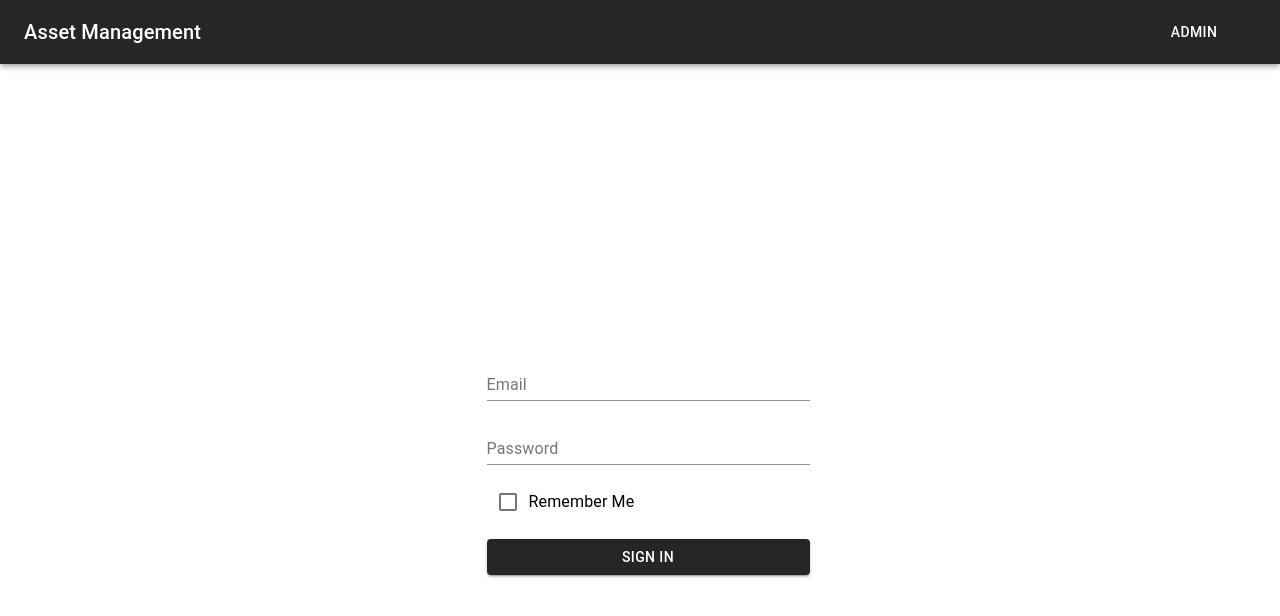
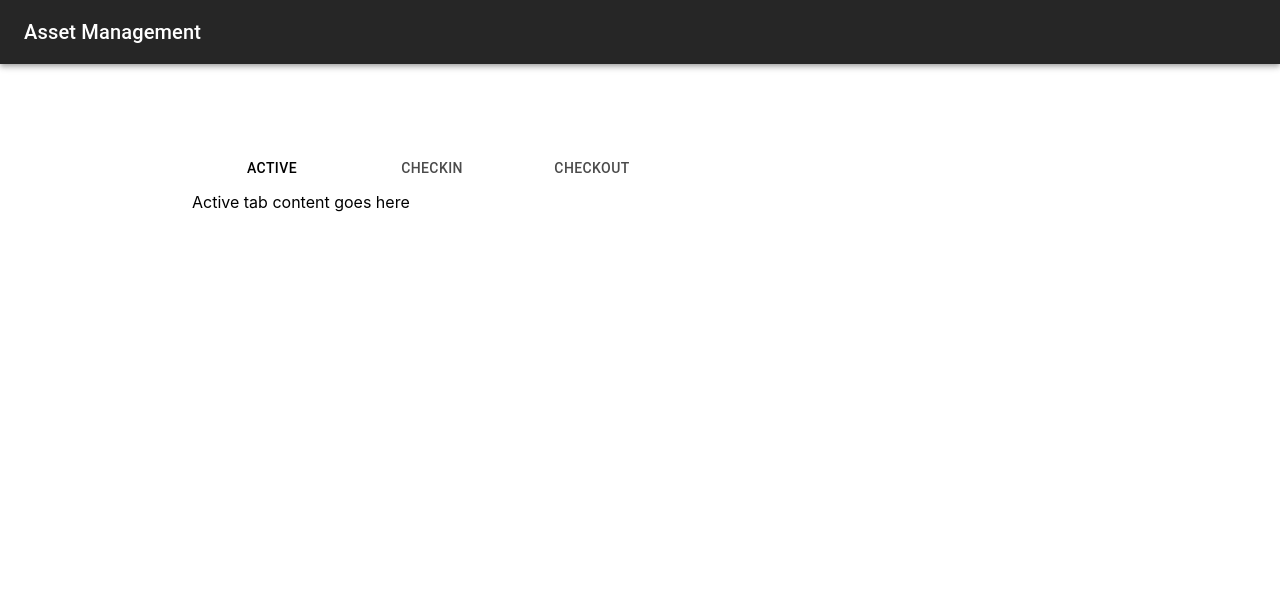
Before and after one commit to HarrisMx/assert-tracker, a React (Create React App) app in the folder web-app/: page /home in a window 1280 px wide. Shown: the top 616 px of the page. Built offline with nearby package versions, Linux system fonts and the light colour scheme.

Commit message:
Removed admin link if user is not logged in

```diff
--- a/web-app/src/App.js
+++ b/web-app/src/App.js
@@ -3,12 +3,13 @@
 import LoginForm from './Components/Screens/Login';
 import Header from './Components/Sections/Header/Header';
 import { Link } from "react-router-dom";
+import Home from './Components/Screens/Home';
 
 function App() {
   return (
     <div className="container">
       <Header/>
-     <LoginForm/>
+     <Home/>
     </div>
   );
 }
--- a/web-app/src/Components/Screens/Home/index.js
+++ b/web-app/src/Components/Screens/Home/index.js
@@ -1,7 +1,77 @@
-import React from 'react'
+import React, { useState } from 'react';
+import PropTypes from 'prop-types';
+import { makeStyles } from '@material-ui/core/styles';
+import Tabs from '@material-ui/core/Tabs';
+import Tab from '@material-ui/core/Tab';
+
+const useStyles = makeStyles((theme) => ({
+  root: {
+    flexGrow: 1,
+    backgroundColor: theme.palette.background.paper,
+    width: '70%',
+    margin: 'auto',
+    marginTop: '80px',
+  },
+  tab: {
+    padding: theme.spacing(10)
+}
+}));
+
+function TabPanel(props) {
+  const { children, value, index, ...other } = props;
+
+  return (
+    <div
+      role="tabpanel"
+      hidden={value !== index}
+      id={`simple-tabpanel-${index}`}
+      aria-labelledby={`simple-tab-${index}`}
+      {...other}
+    >
+      {value === index && (
+        <>{children}</>
+      )}
+    </div>
+  );
+}
+
+TabPanel.propTypes = {
+  children: PropTypes.node,
+  index: PropTypes.any.isRequired,
+  value: PropTypes.any.isRequired,
+};
+
+function a11yProps(index) {
+  return {
+    id: `simple-tab-${index}`,
+    'aria-controls': `simple-tabpanel-${index}`,
+  };
+}
 
 export default function Home() {
+  const classes = useStyles();
+  const [value, setValue] = useState(0);
+
+  const handleChange = (event, newValue) => {
+    setValue(newValue);
+  };
+
   return (
-    <div>Home</div>
-  )
+    <div className={classes.root}>
+      <Tabs value={value} onChange={handleChange} indicatorColor="#262626" aria-label="simple tabs example">
+        <Tab label="Active" {...a11yProps(0)} />
+        <Tab label="Checkin" {...a11yProps(1)} />
+        <Tab label="Checkout" {...a11yProps(2)} />
+      </Tabs>
+      <TabPanel classes={classes.tab} value={value} index={0}>
+        Active tab content goes here
+      </TabPanel>
+      <TabPanel classes={classes.tab} value={value} index={1}>
+        Checkin tab content goes here
+      </TabPanel>
+      <TabPanel classes={classes.tab} value={value} index={2}>
+        Checkout tab content goes here
+      </TabPanel>
+    </div>
+  );
 }
--- a/web-app/src/Components/Sections/Header/Header.js
+++ b/web-app/src/Components/Sections/Header/Header.js
@@ -52,9 +52,7 @@
             </Button>
             </>
           :
-          <Button className={classes.button} sto="/logout">
-                admin
-            </Button>
+          null
           }
         </Toolbar>
       </AppBar>
```
